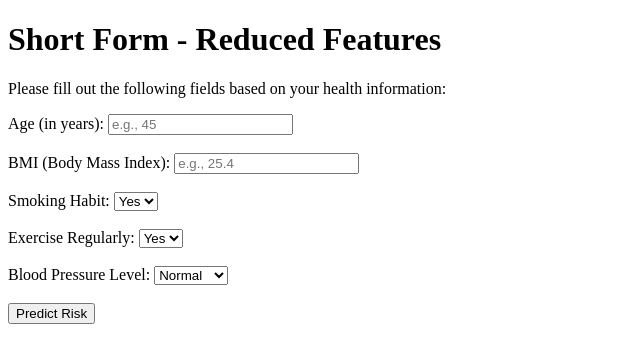
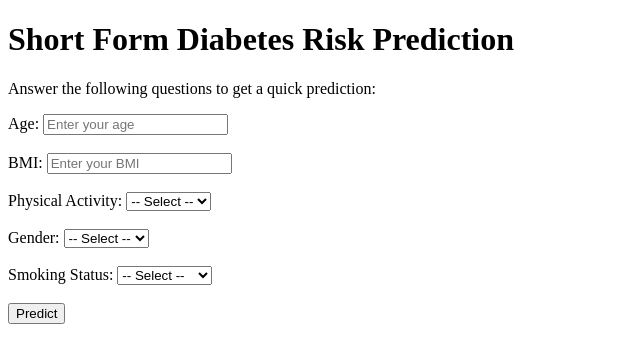
Before and after one commit to LeslieBarrera/project-2-diabetes-risk-prediction, a Flask app: template templates/short_form.html in a window 1280 px wide. Shown: the top 363 px of the page, without its empty margins (0-640 px from the left). Run offline with Flask 3, Linux system fonts and the light colour scheme; the template is opened without the code that fills it, so the values that code supplies are empty; parts of the project's set-up code (start-up, migrations or seed data) failed here and were passed over.

Commit message:
Updated files for formatting

```diff
--- a/app.py
+++ b/app.py
@@ -4,52 +4,44 @@ import numpy as np
 
 app = Flask(__name__)
 
-# Load the saved model
+# Load the optimized logistic regression model
 short_form_model = load("optimized_logistic_regression_model.joblib")
-long_form_model = load("weighted_xgboost_model.joblib")
 
-@app.route('/')
+@app.route("/")
 def home():
-    return render_template('short_form.html')
+    return render_template("form.html")
 
-@app.route('/form/<form_type>')
-def form(form_type):
-    if form_type == "short":
-        return render_template('short_form.html')
-    elif form_type == "long":
-        return render_template('long_form.html')
-    else:
-        return "Invalid form type.", 400
+@app.route("/predict", methods=["POST"])
+def predict():
+    try:
+        # Extract form data
+        data = request.form
 
-@app.route('/predict', methods=['POST'])
-def predict():
-    # Check if form data is present
-    if request.form:
-        try:
-            features = [float(value) for value in request.form.getlist('features[]')]
-            form_type = request.form.get('form_type')
-        except ValueError:
-            return "Invalid input: ensure all fields are properly filled.", 400
-    else:
-        return "Unsupported Media Type. Use the form to submit your data.", 415
+        # Map the user inputs to the required features
+        features = [
+            int(data.get("age", 0)),
+            float(data.get("bmi", 0)),
+            1 if data.get("physical_activity") == "Active" else 0,
+            1 if data.get("gender") == "Male" else 0,
+            1 if data.get("smoking_status") == "Smoker" else 0,
+        ]
 
-    # Choose model based on form type
-    model = short_form_model if form_type == "short" else long_form_model
+        # Reshape for model prediction
+        features_array = np.array(features).reshape(1, -1)
 
-    # Convert features to numpy array
-    features_array = np.array(features).reshape(1, -1)
+        # Make predictions using the logistic regression model
+        prediction = short_form_model.predict(features_array)
+        probability = short_form_model.predict_proba(features_array)
 
-    # Predict and get probabilities
-    prediction = model.predict(features_array)[0]
-    probability = model.predict_proba(features_array).max()
+        # Prepare the results
+        result = {
+            "risk": "Low Risk" if prediction[0] == 0 else "High Risk",
+            "confidence": f"{max(probability[0]) * 100:.2f}%"
+        }
 
-    # Render results
-    result = "Low Risk" if prediction == 0 else "High Risk"
-    return render_template(
-        'result.html',
-        prediction=result,
-        probability=f"{probability * 100:.2f}"
-    )
+        return render_template("result.html", result=result)
+    except Exception as e:
+        return jsonify({"error": str(e)})
 
 if __name__ == "__main__":
     app.run(debug=True)
--- a/templates/short_form.html
+++ b/templates/short_form.html
@@ -1,38 +1,42 @@
 <!DOCTYPE html>
-<html>
+<html lang="en">
 <head>
-    <title>Diabetes Risk Prediction - Short Form</title>
+    <meta charset="UTF-8">
+    <meta name="viewport" content="width=device-width, initial-scale=1.0">
+    <title>Short Form Diabetes Risk Prediction</title>
 </head>
 <body>
-    <h1>Short Form - Reduced Features</h1>
-    <p>Please fill out the following fields based on your health information:</p>
-    <form action="/predict" method="post">
-        <label for="age">Age (in years):</label>
-        <input type="number" id="age" name="features[]" placeholder="e.g., 45"><br><br>
+    <h1>Short Form Diabetes Risk Prediction</h1>
+    <p>Answer the following questions to get a quick prediction:</p>
+    <form action="/predict_short" method="post">
+        <label for="age">Age:</label>
+        <input type="number" id="age" name="age" required placeholder="Enter your age"><br><br>
 
-        <label for="bmi">BMI (Body Mass Index):</label>
-        <input type="number" step="0.1" id="bmi" name="features[]" placeholder="e.g., 25.4"><br><br>
+        <label for="bmi">BMI:</label>
+        <input type="number" id="bmi" name="bmi" step="0.1" required placeholder="Enter your BMI"><br><br>
 
-        <label for="smoking">Smoking Habit:</label>
-        <select id="smoking" name="features[]">
-            <option value="1">Yes</option>
-            <option value="0">No</option>
+        <label for="physical_activity">Physical Activity:</label>
+        <select id="physical_activity" name="physical_activity" required>
+            <option value="">-- Select --</option>
+            <option value="Active">Active</option>
+            <option value="Inactive">Inactive</option>
         </select><br><br>
 
-        <label for="exercise">Exercise Regularly:</label>
-        <select id="exercise" name="features[]">
-            <option value="1">Yes</option>
-            <option value="0">No</option>
+        <label for="gender">Gender:</label>
+        <select id="gender" name="gender" required>
+            <option value="">-- Select --</option>
+            <option value="Male">Male</option>
+            <option value="Female">Female</option>
         </select><br><br>
 
-        <label for="blood_pressure">Blood Pressure Level:</label>
-        <select id="blood_pressure" name="features[]">
-            <option value="1">Normal</option>
-            <option value="0">Elevated</option>
+        <label for="smoking_status">Smoking Status:</label>
+        <select id="smoking_status" name="smoking_status" required>
+            <option value="">-- Select --</option>
+            <option value="Smoker">Smoker</option>
+            <option value="Non-smoker">Non-smoker</option>
         </select><br><br>
 
-        <input type="hidden" name="form_type" value="short">
-        <button type="submit">Predict Risk</button>
+        <button type="submit">Predict</button>
     </form>
 </body>
 </html>
```
Also changed, not shown: templates/index.html (+31 -5 lines), templates/long_form.html (+24 -30 lines), templates/result.html (+7 -9 lines).
